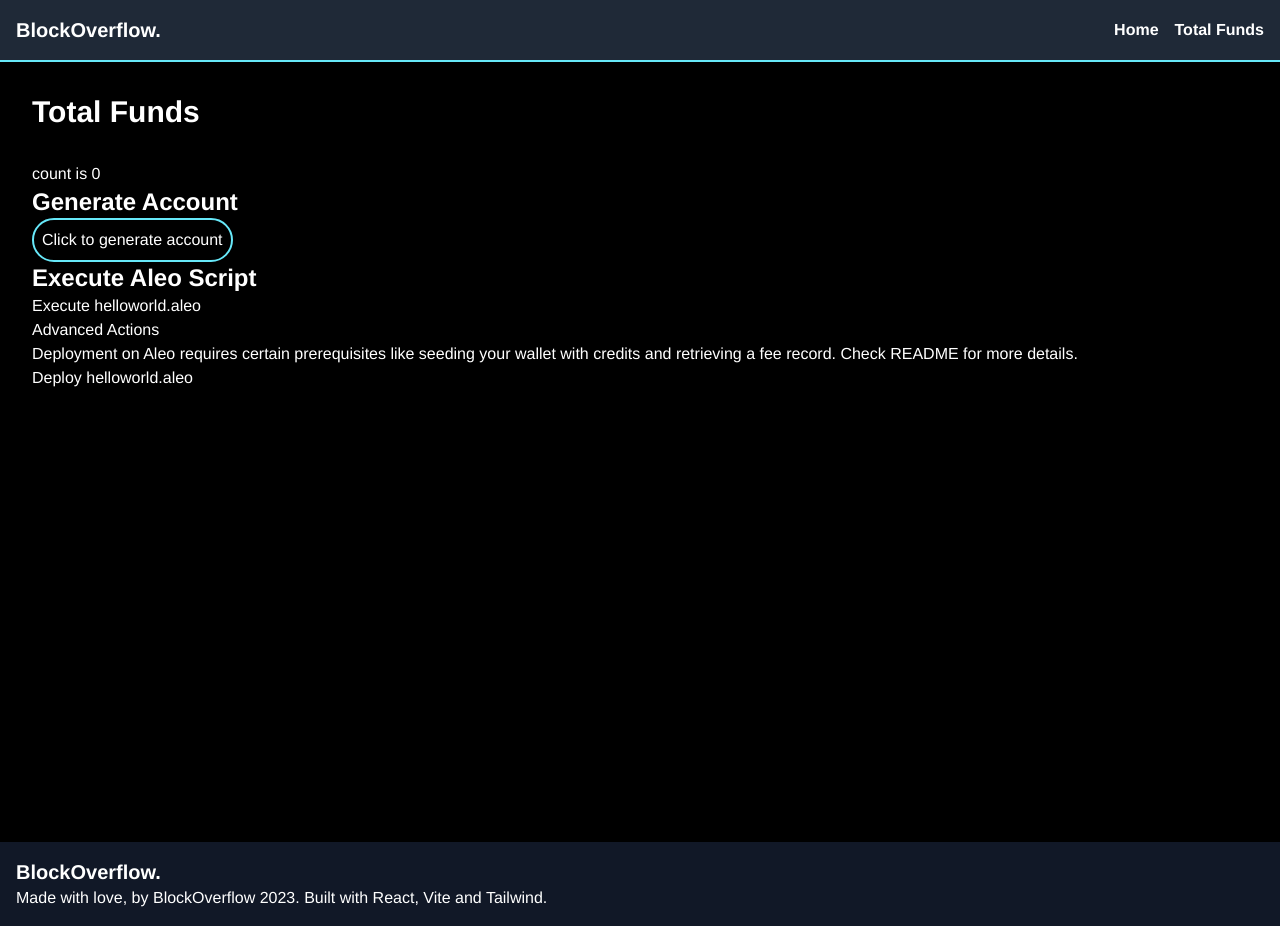
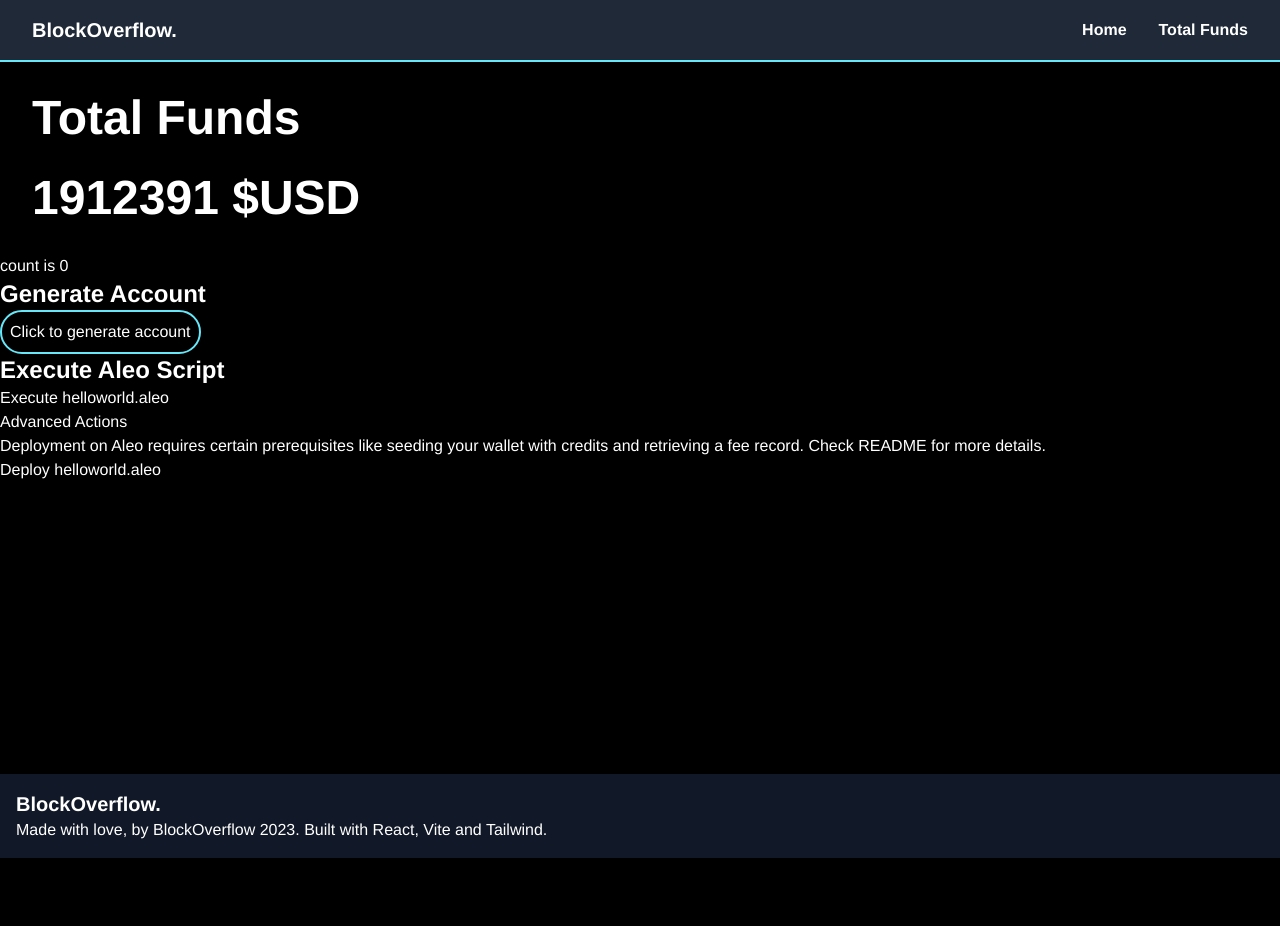
Before and after one commit to 0EFB6/ethkl2023-blockoverflow, a React (Vite) app in the folder aleo/: page /funds in a window 1280 px wide. After the commit the page ends 858 px from the top, so only its background shows below. Built offline with nearby package versions, Linux system fonts and the light colour scheme.

Commit message:
updated files

```diff
--- a/aleo/src/App.jsx
+++ b/aleo/src/App.jsx
@@ -48,11 +48,11 @@ function App() {
   return (
     <>
       <Header/>
+      <article className="min-h-[85vh]">
         <Routes>
           <Route path="/" element={<Home />} />
           <Route path="/funds" element={<Funds />} />
         </Routes>
-      <article className="min-h-[85vh] mx-8">
         <div className="card">
           <button onClick={() => setCount((count) => count + 1)}>
             count is {count}
--- a/aleo/src/Funds.jsx
+++ b/aleo/src/Funds.jsx
@@ -1,8 +1,44 @@
+import { useEffect } from "react"
+
+
 const total = 1912391
 
 export default function Funds() {
+    const digits = "0123456789"
+    useEffect(() => {
+        const target = document.querySelector('.roulette');
+        if (target) {
+            let interval_iterations = 0;
+            const interval = setInterval(() =>
+            {
+                if (!target.textContent) return;
+                if (!target.dataset.value) target.dataset.value = target.textContent;
+                target.textContent = target.textContent.split('').map((digit, index) => {
+                    if (!target.dataset.value) return;
+                    if(index < interval_iterations) return `${target.dataset.value[index]}`
+                    if (digit !== ' ') {
+                        return `${digits[Math.floor(Math.random() * 10)]}`
+                    } else {
+                        return `${digits}`
+                    }
+                }).join('')
+
+                if (interval_iterations >= target.dataset.value.length) {
+                    clearInterval(interval)
+                }
+
+                interval_iterations += 1/5;
+            }, 45)
+            return () => clearInterval(interval)
+        }
+    }, [])
     return (
         <>
-            <h1 className="font-bold text-3xl m-8">Total Funds</h1>
+            <section className="m-8">
+                <h1 className="font-bold text-5xl">Total Funds</h1>
+                <div className="font-semibold text-5xl mt-8">
+                    <span className="roulette font-semibold text-5xl mt-8">{total}</span> $USD
+                </div>
+            </section>
         </>
 )};
--- a/aleo/src/components/Header.jsx
+++ b/aleo/src/components/Header.jsx
@@ -1,12 +1,11 @@
 import React from 'react';
-import { Link } from 'react-router-dom';
 const Header = () => {
     return (
-        <header className="bg-gray-800 text-white flex justify-between items-center px-4 py-4 border-b-2 border-cyan-300">
-            <h1 className="text-xl font-extrabold">BlockOverflow.</h1>
+        <header className="bg-gray-800 text-white flex justify-between items-center px-8 py-4 border-b-2 border-cyan-300">
+            <a href='/'><h1 className="text-xl font-extrabold">BlockOverflow.</h1></a>
             <nav>
-                <ul className="flex space-x-4">
-                    <li><a href="#" className="hover:text-gray-300 font-bold">Home</a></li>
+                <ul className="flex space-x-8">
+                    <li><a href="/" className="hover:text-gray-300 font-bold">Home</a></li>
                     <li><a href="/funds" className="hover:text-gray-300 font-bold">Total Funds</a></li>
                 </ul>
             </nav>
```
Lines whose indentation alone changed are shown as unchanged.
